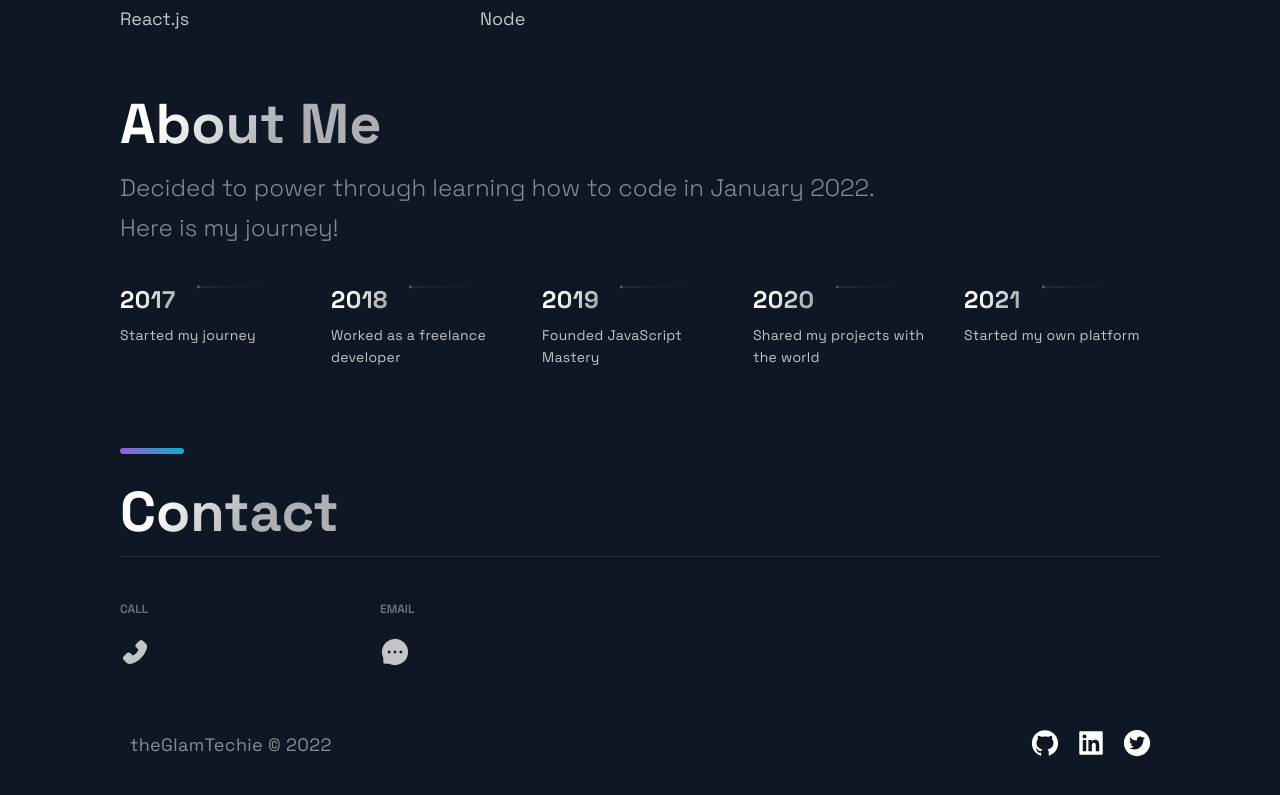
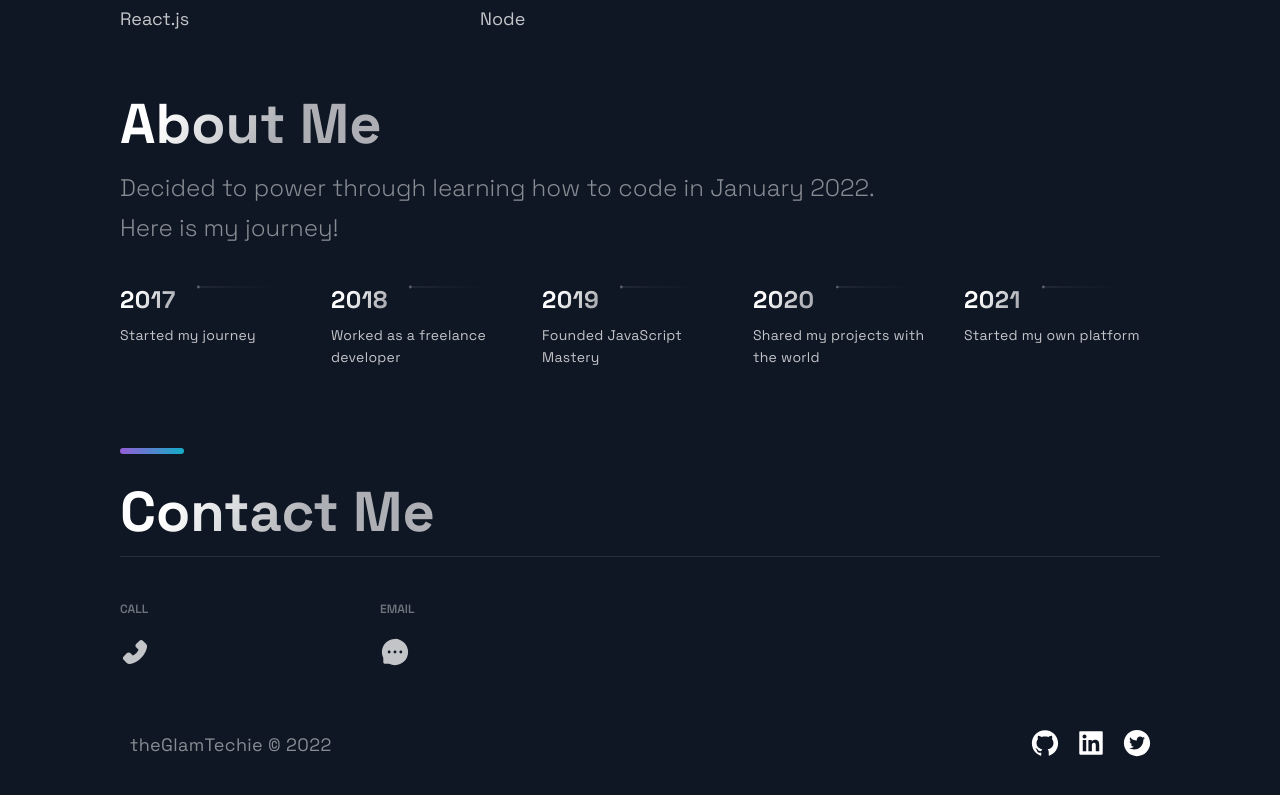
Before and after one commit to shay90210/new-portfolio-dev, a Next.js app: page / in a window 1280 px wide. Shown: the part 2605-3400 px from the top of the page. Built offline with nearby package versions, Linux system fonts and the light colour scheme.

Commit message:
added contact me

```diff
--- a/src/components/Footer/Footer.js
+++ b/src/components/Footer/Footer.js
@@ -8,7 +8,7 @@ import { CompanyContainer, FooterWrapper, LinkColumn, LinkItem, LinkList, LinkTi
 const Footer = () => {
   return (
     <FooterWrapper id='contact'>
-      <SectionTitle>Contact</SectionTitle>
+      <SectionTitle>Contact Me</SectionTitle>
       <LinkList>
         <LinkColumn>
           <LinkTitle>Call</LinkTitle>
```
